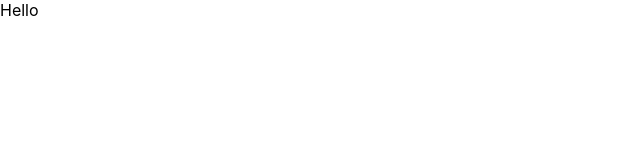
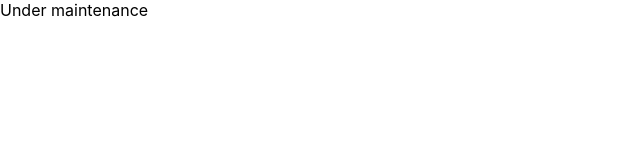
Before and after one commit to OfficialAnujMore/Portfolio, a React (Create React App) app: page / in a window 1280 px wide. Shown: the top 160 px of the page, without its empty margins (0-640 px from the left). Built offline with nearby package versions, Linux system fonts and the light colour scheme.

Commit message:
Under maintenance flag set

```diff
--- a/src/App.tsx
+++ b/src/App.tsx
@@ -3,7 +3,7 @@
 import './App.css'
 
 function App(): React.ReactElement {
-    return <div className="App">Hello</div>
+    return <div className="App">Under maintenance</div>
 }
 
 export default App
```
